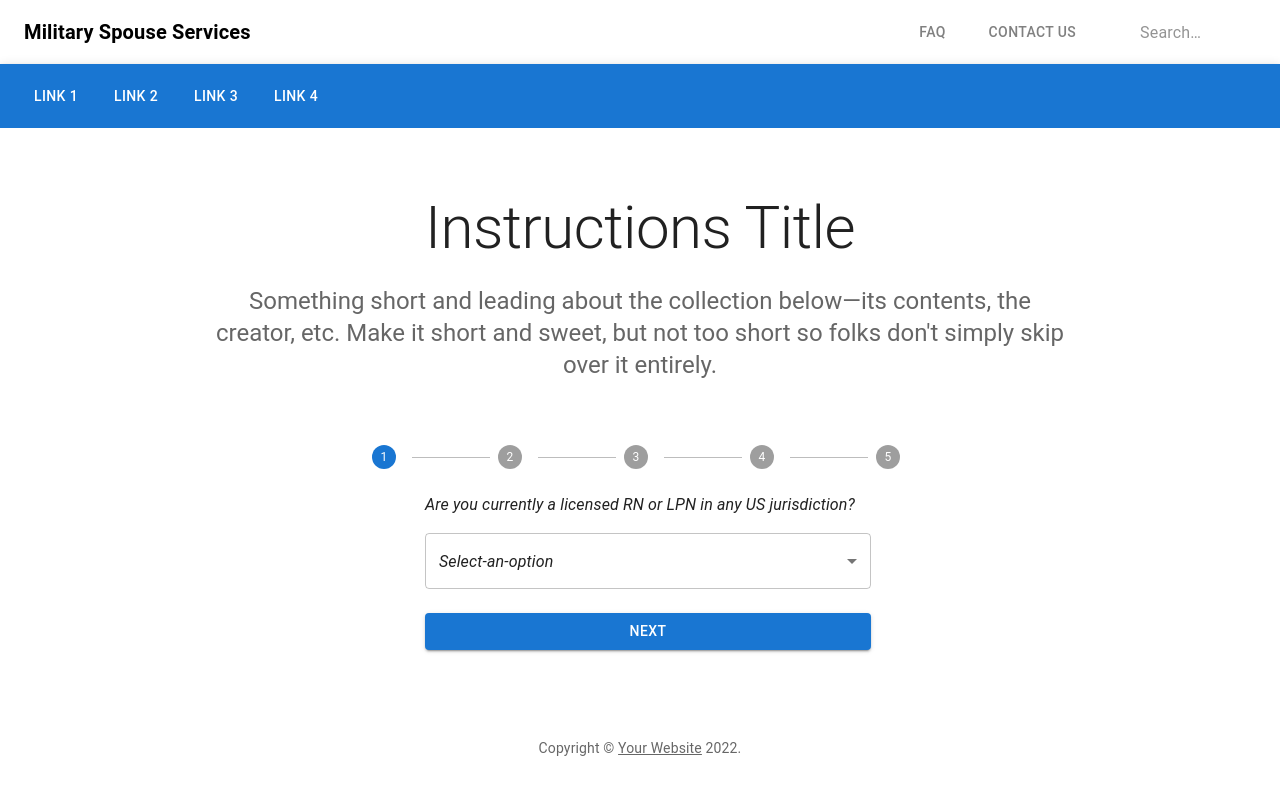
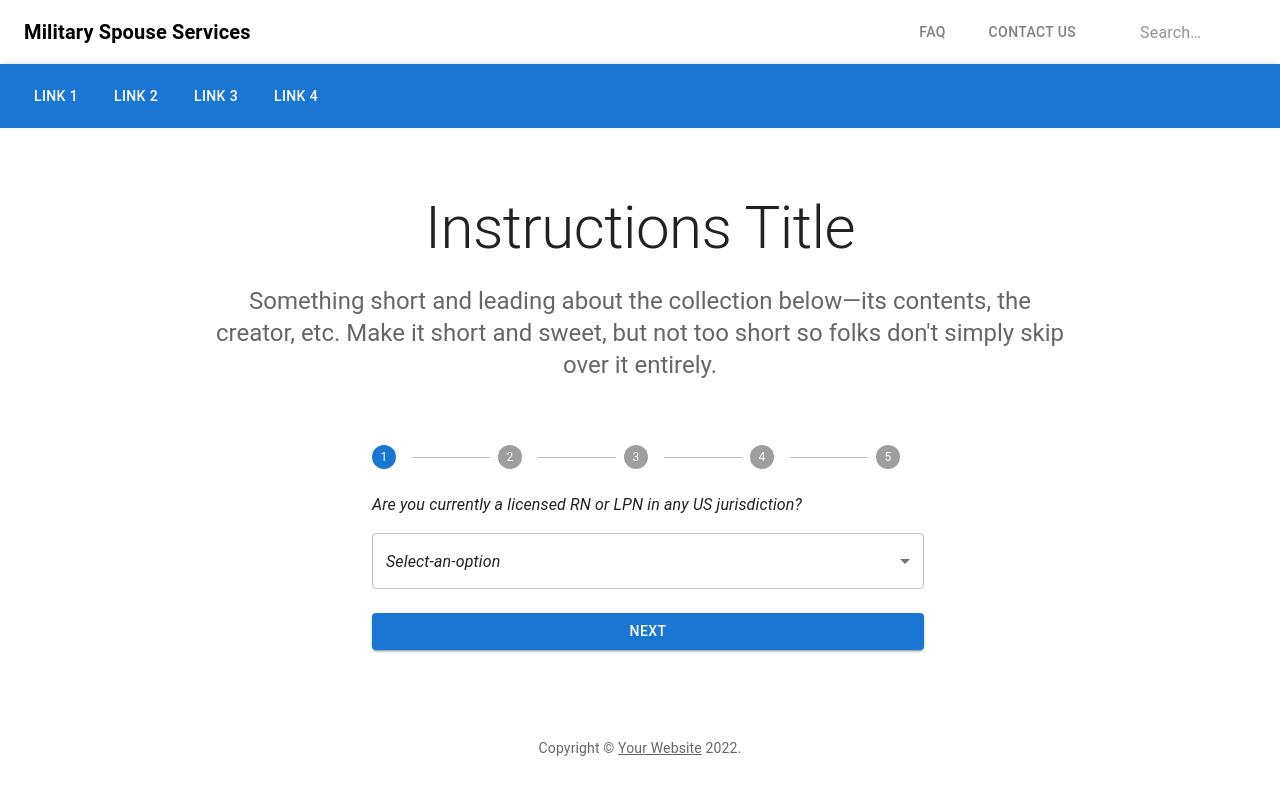
Before and after one commit to elmcapp/militaryspouse, a React (Create React App) app: page /start in a window 1280 px wide. Shown: the top 794 px of the page. Built offline with nearby package versions, Linux system fonts and the light colour scheme.

Commit message:
fixed styling

```diff
--- a/src/pages/wizard/steps/Step1.js
+++ b/src/pages/wizard/steps/Step1.js
@@ -1,4 +1,5 @@
 import {
+  Box,
   Button,
   FormControl,
   MenuItem,
@@ -27,7 +28,7 @@ export const Step1 = (props) => {
   };
 
   return (
-    <div>
+    <Box style={{ width: "100%" }}>
       <CustomAlert
         open={alertIsOpen}
         onClose={setAlertIsOpen}
@@ -36,7 +37,7 @@ export const Step1 = (props) => {
         }
       />
 
-      <FormControl sx={{ m: 1, width: "100%", mt: 3 }}>
+      <FormControl sx={{ m: 1, width: "100%", mt: 3, minWidth: "100%" }}>
         <Stack spacing={2}>
           {/* Question 1 */}
           <Typography color="inherit" sx={{ fontStyle: "italic" }}>
@@ -66,6 +67,6 @@ export const Step1 = (props) => {
           Next
         </Button>
       </FormControl>
-    </div>
+    </Box>
   );
 };
--- a/src/pages/wizard/steps/Step2.js
+++ b/src/pages/wizard/steps/Step2.js
@@ -1,4 +1,5 @@
 import {
+  Box,
   Button,
   FormControl,
   MenuItem,
@@ -27,7 +28,7 @@ export const Step2 = (props) => {
   };
 
   return (
-    <div>
+    <Box style={{ width: "100%" }}>
       <CustomAlert
         open={alertIsOpen}
         onClose={setAlertIsOpen}
@@ -67,6 +68,6 @@ export const Step2 = (props) => {
           Next
         </Button>
       </FormControl>
-    </div>
+    </Box>
   );
 };
--- a/src/pages/wizard/steps/Step3.js
+++ b/src/pages/wizard/steps/Step3.js
@@ -1,4 +1,5 @@
 import {
+  Box,
   Button,
   FormControl,
   MenuItem,
@@ -39,7 +40,7 @@ export const Step3 = (props) => {
   };
 
   return (
-    <div>
+    <Box style={{ width: "100%" }}>
       <CustomAlert
         open={alertIsOpen}
         onClose={setAlertIsOpen}
@@ -104,6 +105,6 @@ export const Step3 = (props) => {
           Next
         </Button>
       </FormControl>
-    </div>
+    </Box>
   );
 };
--- a/src/pages/wizard/steps/Step4.js
+++ b/src/pages/wizard/steps/Step4.js
@@ -1,4 +1,5 @@
 import {
+  Box,
   Button,
   FormControl,
   MenuItem,
@@ -80,7 +81,7 @@ export const Step4 = (props) => {
   ];
 
   return (
-    <div>
+    <Box style={{ width: "100%" }}>
       {/* <CustomAlert
         open={alertIsOpen}
         onClose={setAlertIsOpen}
@@ -125,6 +126,6 @@ export const Step4 = (props) => {
           Next
         </Button>
       </FormControl>
-    </div>
+    </Box>
   );
 };
--- a/src/pages/wizard/steps/Step5.js
+++ b/src/pages/wizard/steps/Step5.js
@@ -1,4 +1,5 @@
 import {
+  Box,
   Button,
   FormControl,
   MenuItem,
@@ -80,7 +81,7 @@ export const Step5 = (props) => {
   ];
 
   return (
-    <div>
+    <Box style={{ width: "100%" }}>
       {/* <CustomAlert
           open={alertIsOpen}
           onClose={setAlertIsOpen}
@@ -125,6 +126,6 @@ export const Step5 = (props) => {
           Next
         </Button>
       </FormControl>
-    </div>
+    </Box>
   );
 };
```
